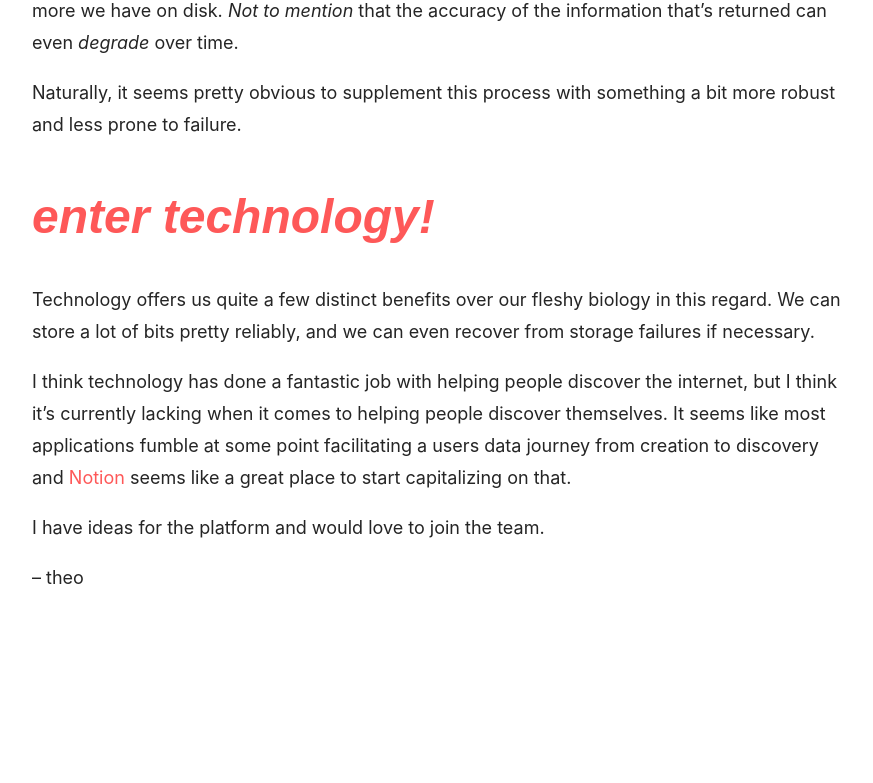
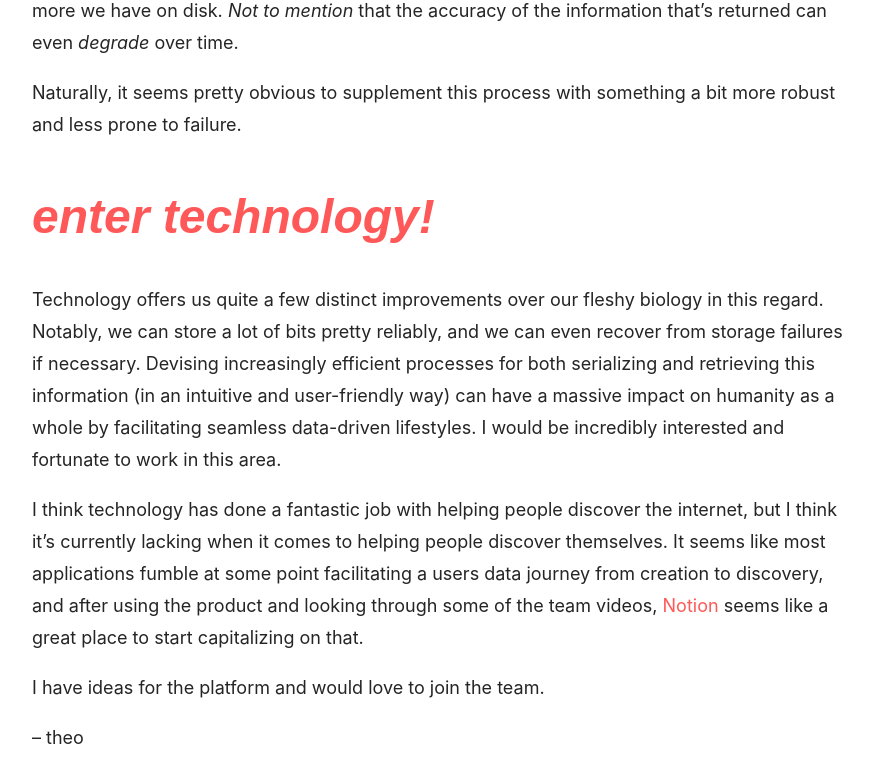
Before and after one commit to tbrockman/tbrockman.github.io, a Jekyll site: the page built from notion/why-i-want-to-be-a-notino.md, in a window 1280 px wide and 900 px high, scrolled down 623 px. Shown: the top 783 px of the window, without its empty margins (200-1073 px from the left). Built offline with Jekyll 4.4.1, drawn with Linux system fonts in a browser that asks for light colours; before the commit the page ends 1363 px from its top, so only the background shows below that.

Commit message:
Re-writing slightly.

```diff
--- a/notion/why-i-want-to-be-a-notino.md
+++ b/notion/why-i-want-to-be-a-notino.md
@@ -12,10 +12,10 @@ Naturally, it seems pretty obvious to supplement this process with something a b
 
 ## *enter technology!*
 
-Technology offers us quite a few distinct benefits over our fleshy biology in this regard. We can store a lot of bits pretty reliably, and we can even recover from storage failures if necessary.
+Technology offers us quite a few distinct improvements over our fleshy biology in this regard. Notably, we can store a lot of bits pretty reliably, and we can even recover from storage failures if necessary. Devising increasingly efficient processes for both serializing and retrieving this information (in an intuitive and user-friendly way) can have a massive impact on humanity as a whole by facilitating seamless data-driven lifestyles. I would be incredibly interested and fortunate to work in this area.
 
-I think technology has done a fantastic job with helping people discover the internet, but I think it's currently lacking when it comes to helping people discover themselves. It seems like most applications fumble at some point facilitating a users data journey from creation to discovery
-and [Notion](https://notion.so) seems like a great place to start capitalizing on that.
+I think technology has done a fantastic job with helping people discover the internet, but I think it's currently lacking when it comes to helping people discover themselves. It seems like most applications fumble at some point facilitating a users data journey from creation to discovery,
+and after using the product and looking through some of the team videos, [Notion](https://notion.so) seems like a great place to start capitalizing on that.
 
 I have ideas for the platform and would love to join the team.
 
```
